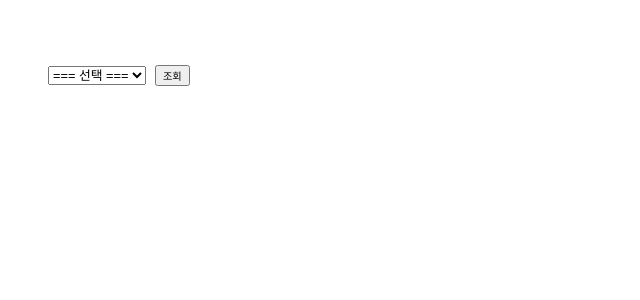
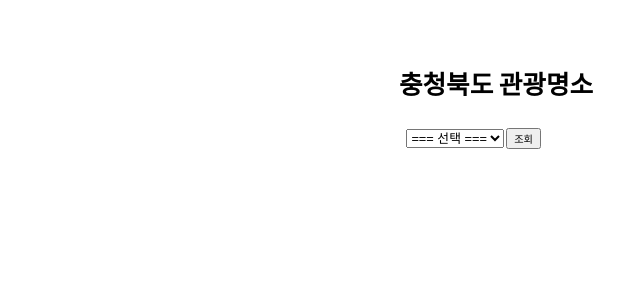
Before and after one commit to BadaHertz52/project0-chungbuk_tourList_react, a React (Create React App) app: page / in a window 1280 px wide. Shown: the top 300 px of the page, without its empty margins (144-784 px from the left). Built offline with nearby package versions, Linux system fonts and the light colour scheme.

Commit message:
Add header

```diff
--- a/src/component/TourComponent.css
+++ b/src/component/TourComponent.css
@@ -7,10 +7,17 @@ i{
   font-size: 1rem;
 }
 .inner {
-  margin: 5% 15%;
+  margin: 2% 15%;
+}
+.header{
+  margin-top: 5%;
+  margin-bottom: 0;
+  text-align: center;
+  font-size: 2vw;
+  font-weight: 800;
 }
 .tourList{
-  margin:0 ;
+  margin:0 40% ;
 }
 .tourList select ,.tourList option {
   font-size: 1vw;
--- a/src/component/TourComponent.js
+++ b/src/component/TourComponent.js
@@ -46,7 +46,8 @@ const TourList = ({sight}) => {
 function TourComponent ({ onClick ,sights}){
 
   return(
-
+    <>
+      <div className="header">충청북도 관광명소</div>
       <div className="inner" >
         <section className="tourList">
             <select id="tourList-select">
@@ -62,6 +63,7 @@ function TourComponent ({ onClick ,sights}){
           {sights.map (sight=> <TourList sight={sight} />)}
         </section>
       </div>
+    </>
   )
 }
 
```
Lines whose indentation alone changed are shown as unchanged.
